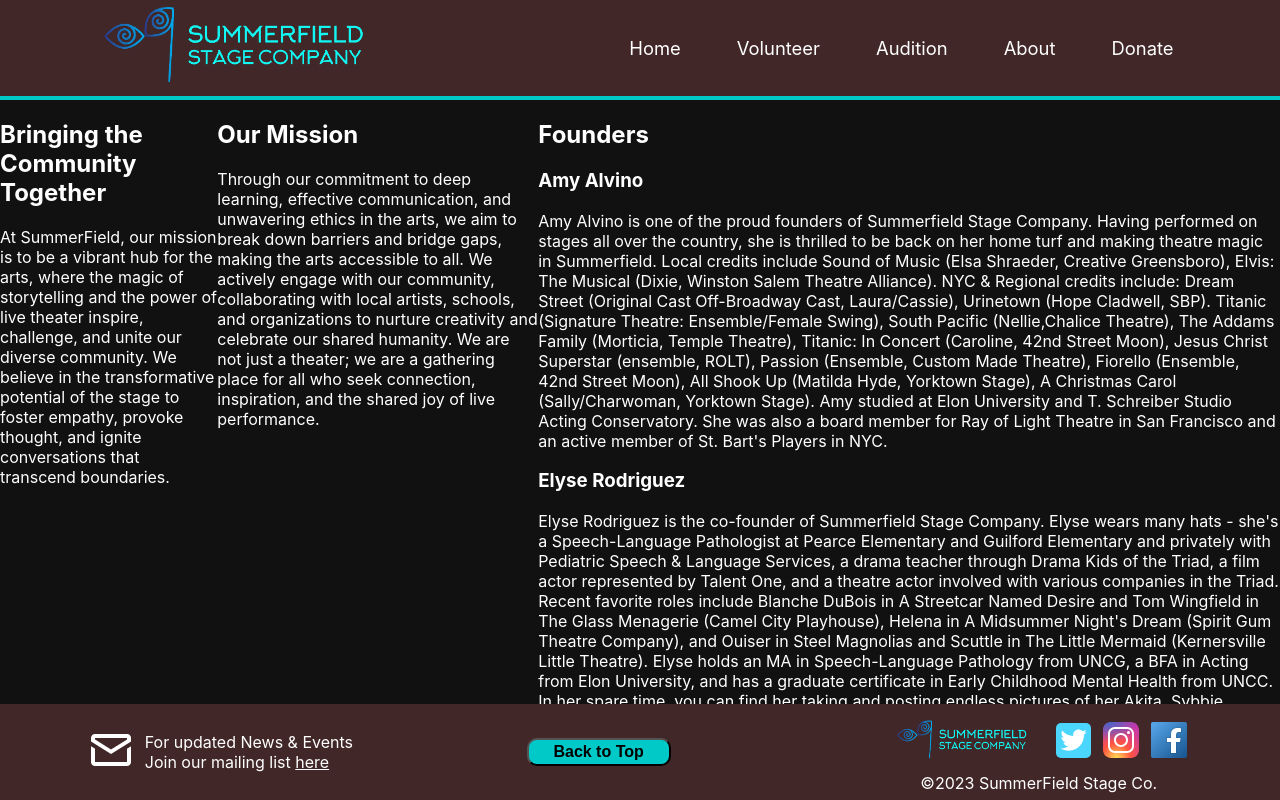
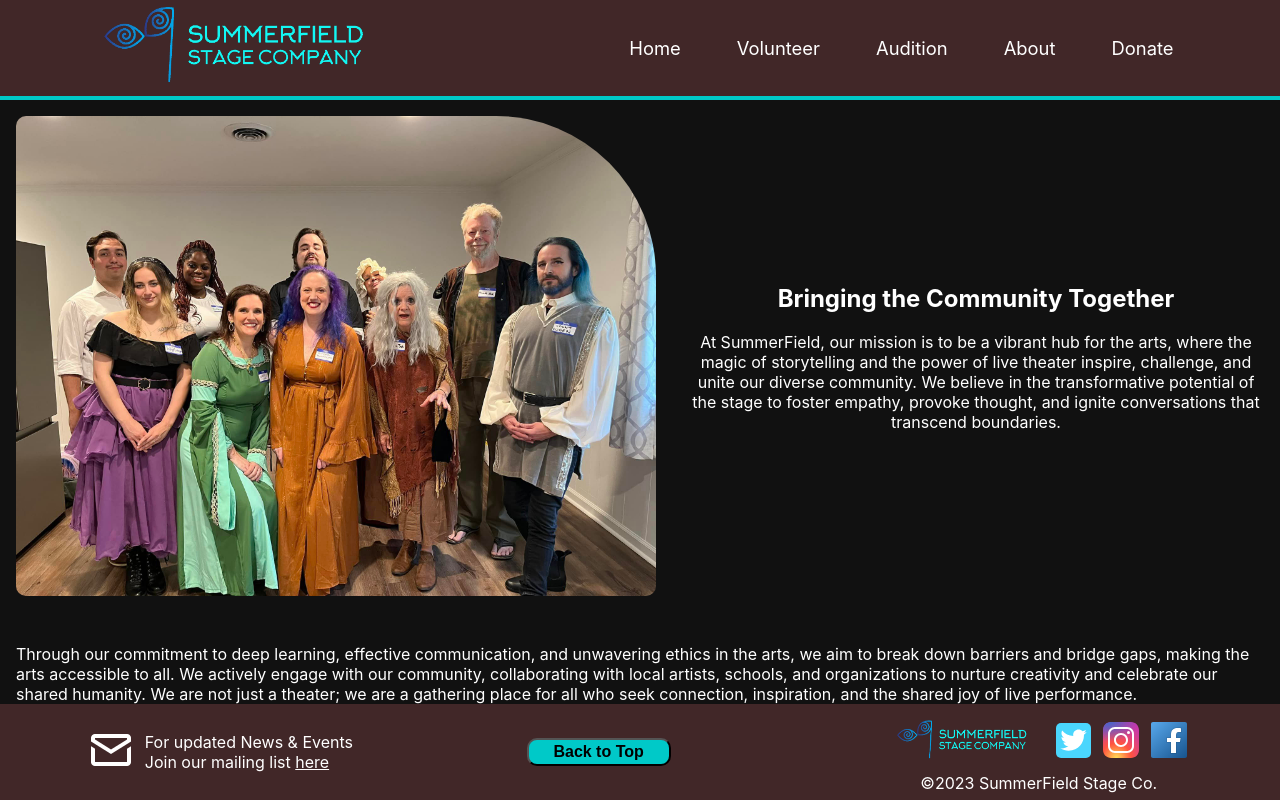
Before and after one commit to salvat36/summerfield, a React (Create React App) app in the folder client/: page /about in a window 1280 px wide. Shown: the top 800 px of the page. Built offline with nearby package versions, Linux system fonts and the light colour scheme.

Commit message:
initial col-1 styles done for <About /> + structure col-2

```diff
--- a/client/public/index.html
+++ b/client/public/index.html
@@ -2,7 +2,7 @@
 <html lang="en">
   <head>
     <meta charset="utf-8" />
-    <link rel="icon" href="%PUBLIC_URL%/summerfield-favicon.ico" />
+    <link rel="icon" href="%PUBLIC_URL%/media/summerfield-favicon.ico" />
     <meta name="viewport" content="width=device-width, initial-scale=1" />
     <meta name="theme-color" content="#000000" />
     <meta
--- a/client/src/components/About.css
+++ b/client/src/components/About.css
@@ -1,4 +1,29 @@
 .col-container {
   display: flex;
+  flex-direction: column;
+}
+
+.col-1 {
+  display: flex;
   flex-direction: row;
+  align-items: center;
 }
+
+.col-1 img {
+  width: 50%;
+  height: 50%;
+  margin: 1rem;
+  border-radius: 10px;
+  border-top-right-radius: 10em;
+}
+
+.col-1--content {
+  text-align: center;
+  margin: 1rem;
+}
+
+.col-2 {
+  display: flex;
+  justify-content: space-evenly;
+  margin: 1rem 1rem;
+}
--- a/client/src/components/About.js
+++ b/client/src/components/About.js
@@ -5,19 +5,26 @@ function About() {
   return (
     <>
       <div className="col-container">
-        <div className="row-1">
-          <h2>Bringing the Community Together</h2>
+        <div className="col-1">
+          <img src={process.env.PUBLIC_URL + "/media/Murder_Mystery.jpg"} alt="the Murder Mystery cast" />
 
-          <p>At SummerField, our mission is to be a vibrant hub for the arts, where the magic of storytelling and the power of live theater inspire, challenge, and unite our diverse community. We believe in the transformative potential of the stage to foster empathy, provoke thought, and ignite conversations that transcend boundaries.</p>
+          <div className="col-1--content">
+            <h2>Bringing the Community Together</h2>
+
+            <p>At SummerField, our mission is to be a vibrant hub for the arts, where the magic of storytelling and the power of live theater inspire, challenge, and unite our diverse community. We believe in the transformative potential of the stage to foster empathy, provoke thought, and ignite conversations that transcend boundaries.</p>
+          </div>
         </div>
 
-        <div className="row-2">
-          <h2>Our Mission</h2>
+        <div className="col-2">
 
-          <p>Through our commitment to deep learning, effective communication, and unwavering ethics in the arts, we aim to break down barriers and bridge gaps, making the arts accessible to all. We actively engage with our community, collaborating with local artists, schools, and organizations to nurture creativity and celebrate our shared humanity. We are not just a theater; we are a gathering place for all who seek connection, inspiration, and the shared joy of live performance.</p>
+          <div className="col-2--content">
+            <p>Through our commitment to deep learning, effective communication, and unwavering ethics in the arts, we aim to break down barriers and bridge gaps, making the arts accessible to all. We actively engage with our community, collaborating with local artists, schools, and organizations to nurture creativity and celebrate our shared humanity. We are not just a theater; we are a gathering place for all who seek connection, inspiration, and the shared joy of live performance.</p>
+
+            <h2>Our Mission</h2>
+          </div>
         </div>
 
-        <div className="row-3">
+        <div className="col-3">
           <h2>Founders</h2>
 
           <div className="alvino-container">
```
Also changed, not shown: 1 other file (tests, documents, lock files or other folders).
